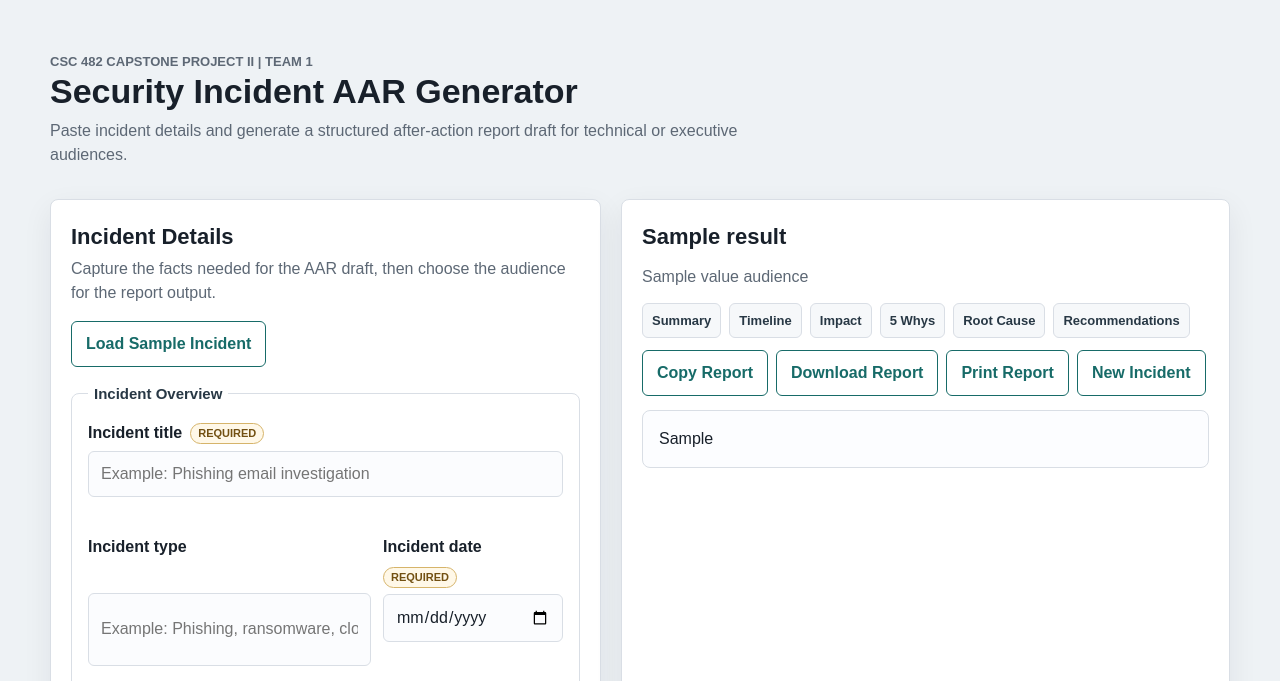
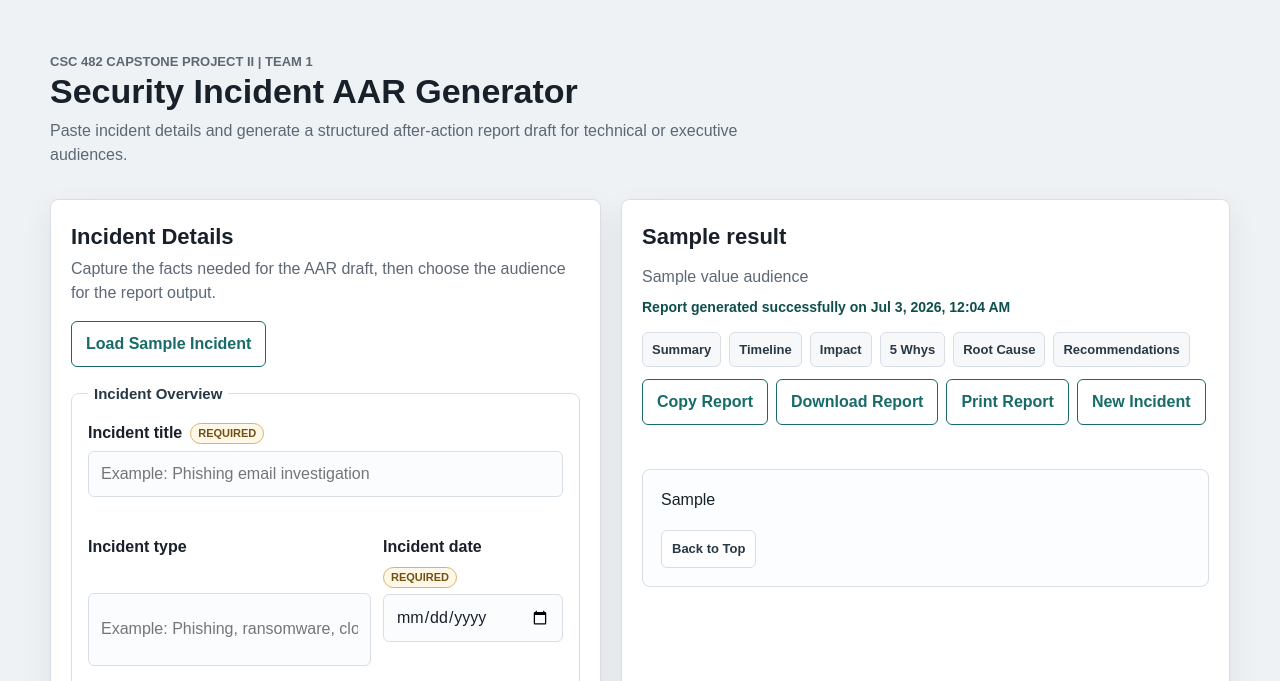
Before and after one commit to bandiwho/aar-generator-capstone, a FastAPI app: template aar_generator/templates/index.html in a window 1280 px wide. Shown: the top 681 px of the page. Run offline with FastAPI, Linux system fonts and the light colour scheme; the template is opened without the code that fills it: most values are stand-ins (such as "Sample title", 1, 10 or a date in 2020); some libraries are stand-ins or nearby versions.

Commit message:
Polish generated report display

```diff
--- a/aar_generator/static/styles.css
+++ b/aar_generator/static/styles.css
@@ -321,6 +321,13 @@ button:disabled,
   color: var(--muted);
 }
 
+.report-status {
+  margin: 8px 0 0;
+  color: var(--accent-dark);
+  font-size: 14px;
+  font-weight: 700;
+}
+
 .report-toolbar {
   display: grid;
   gap: 10px;
@@ -336,6 +343,14 @@ button:disabled,
 
 .report-actions {
   padding-top: 2px;
+}
+
+.report-action-status {
+  min-height: 20px;
+  margin: 0;
+  color: var(--muted);
+  font-size: 14px;
+  font-weight: 700;
 }
 
 .section-jump {
@@ -367,20 +382,25 @@ button:disabled,
   border: 1px solid var(--line);
   border-radius: 8px;
   background: #fcfdff;
-  padding: 16px;
+  padding: 18px;
 }
 
 .rendered-report {
   display: grid;
-  gap: 12px;
+  gap: 14px;
   color: var(--text);
 }
 
 .rendered-report h3,
 .rendered-report h4 {
-  margin: 8px 0 0;
+  margin: 14px 0 0;
   color: var(--steel);
   line-height: 1.25;
+}
+
+.rendered-report h3:first-child,
+.rendered-report h4:first-child {
+  margin-top: 0;
 }
 
 .rendered-report h3 {
@@ -402,8 +422,43 @@ button:disabled,
   padding-left: 22px;
 }
 
+.rendered-report p,
+.rendered-report li {
+  max-width: 78ch;
+}
+
 .rendered-report li + li {
   margin-top: 5px;
+}
+
+.attention-heading {
+  border-top: 1px solid #e6c981;
+  padding-top: 14px;
+  color: #725012;
+}
+
+.attention-heading + ul,
+.attention-heading + ol,
+.attention-heading + p {
+  border-left: 3px solid #e6c981;
+  background: #fffaf0;
+  padding: 10px 12px;
+}
+
+.back-to-top {
+  margin-top: 18px;
+  border: 1px solid var(--line);
+  background: #ffffff;
+  color: var(--steel);
+  font-size: 13px;
+  padding: 8px 10px;
+}
+
+.back-to-top:hover,
+.back-to-top:focus-visible {
+  border-color: var(--accent);
+  background: #eef8f7;
+  color: var(--accent-dark);
 }
 
 .empty-state {
@@ -581,6 +636,9 @@ pre {
   .intro,
   #incident-form,
   .report-toolbar,
+  .report-status,
+  .report-action-status,
+  .back-to-top,
   .loading-state,
   .empty-state,
   .error-message {
@@ -657,4 +715,18 @@ pre {
     break-inside: avoid;
     page-break-inside: avoid;
   }
+
+  .attention-heading {
+    border-top: 0;
+    padding-top: 0;
+    color: #000000;
+  }
+
+  .attention-heading + ul,
+  .attention-heading + ol,
+  .attention-heading + p {
+    border-left: 0;
+    background: transparent;
+    padding: 0;
+  }
 }
--- a/aar_generator/templates/index.html
+++ b/aar_generator/templates/index.html
@@ -141,6 +141,7 @@
               <div>
                 <h2>{{ result.title }}</h2>
                 <span>{{ result.audience.value|capitalize }} audience</span>
+                <p class="report-status" id="report-status">Report generated successfully</p>
               </div>
             </div>
             <div class="report-toolbar" aria-label="Report controls">
@@ -158,10 +159,12 @@
                 <button type="button" class="secondary-button" id="print-report">Print Report</button>
                 <button type="button" class="secondary-button" id="new-incident">New Incident</button>
               </div>
+              <p class="report-action-status" id="report-action-status" aria-live="polite"></p>
             </div>
             <article class="report-preview">
               <pre id="report-text" hidden>{{ result.report_markdown }}</pre>
               <div id="report-rendered" class="rendered-report"></div>
+              <button type="button" class="back-to-top" id="back-to-report-top">Back to Top</button>
             </article>
           {% else %}
             <h2>Report Draft</h2>
@@ -332,6 +335,22 @@
       const reportText = document.getElementById("report-text");
       const reportRendered = document.getElementById("report-rendered");
       const sectionJumpButtons = document.querySelectorAll("[data-section-target]");
+      const reportStatus = document.getElementById("report-status");
+      const reportActionStatus = document.getElementById("report-action-status");
+      const backToReportTopButton = document.getElementById("back-to-report-top");
+
+      if (reportStatus) {
+        reportStatus.textContent = `Report generated successfully on ${new Date().toLocaleString([], {
+          dateStyle: "medium",
+          timeStyle: "short",
+        })}`;
+      }
+
+      function setReportActionStatus(message) {
+        if (reportActionStatus) {
+          reportActionStatus.textContent = message;
+        }
+      }
 
       function slugifyHeading(text) {
         return text
@@ -396,6 +415,9 @@
             const element = document.createElement(`h${level}`);
             element.textContent = heading[2];
             element.id = slugifyHeading(heading[2]);
+            if (element.id === "open-questions") {
+              element.classList.add("attention-heading");
+            }
             element.tabIndex = -1;
             container.appendChild(element);
             activeHeading = heading[2].toLowerCase();
@@ -448,8 +470,10 @@
           try {
             await navigator.clipboard.writeText(reportText.textContent);
             copyButton.textContent = "Copied";
+            setReportActionStatus("Report copied to clipboard.");
           } catch (error) {
             copyButton.textContent = "Copy Failed";
+            setReportActionStatus("Report could not be copied.");
           } finally {
             setTimeout(() => {
               copyButton.textContent = "Copy Report";
@@ -466,7 +490,14 @@
 
       if (printButton) {
         printButton.addEventListener("click", () => {
+          setReportActionStatus("Print dialog opened.");
           window.print();
+        });
+      }
+
+      if (backToReportTopButton && reportRendered) {
+        backToReportTopButton.addEventListener("click", () => {
+          reportRendered.scrollIntoView({ behavior: "smooth", block: "start" });
         });
       }
 
@@ -481,6 +512,7 @@
           downloadLink.click();
           downloadLink.remove();
           URL.revokeObjectURL(reportUrl);
+          setReportActionStatus(`Report downloaded as ${downloadLink.download}.`);
         });
       }
     </script>
```
